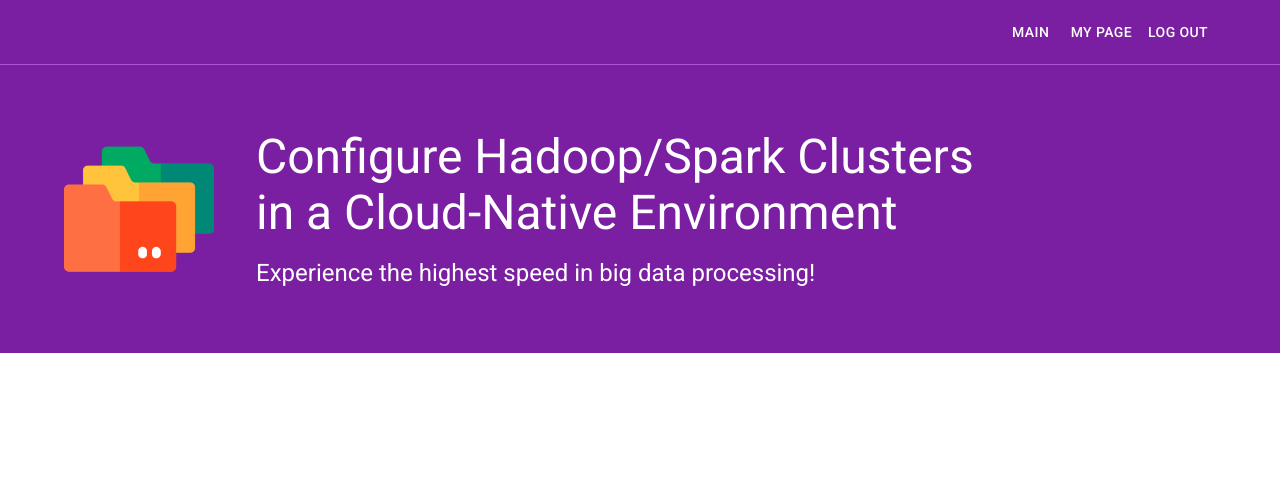
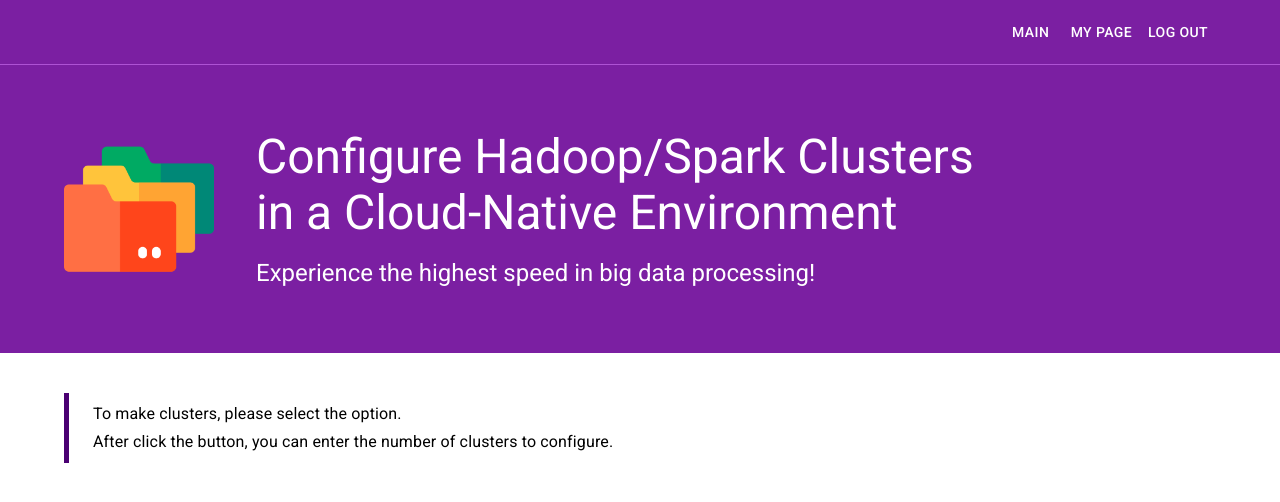
Before and after one commit to doheez/k8s-big-data-platform, a React (Create React App) app in the folder client/: page / in a window 1280 px wide. Shown: the top 502 px of the page. Built offline with nearby package versions, Linux system fonts and the light colour scheme.

Commit message:
feat: Add description for creating clusters
메인 화면의 배너 하단에
Hadoop/Spark 클러스터 생성을 위한 섹션을 만들고
사용자의 기능 이해를 돕기 위해 설명글을 추가합니다.

Task: #15

```diff
--- a/client/src/App.js
+++ b/client/src/App.js
@@ -7,12 +7,14 @@ import { ThemeProvider } from '@mui/material';
 import theme from './theme/Theme';
 import ResponsiveAppBar from './components/AppBar/ResponsiveAppBar';
 import Banner from './components/Banner/Banner';
+import CreatingCluster from './components/CreatingCluster/CreatingCluster';
 
 function App() {
   return (
     <ThemeProvider theme={theme}>
       <ResponsiveAppBar />
       <Banner />
+      <CreatingCluster />
     </ThemeProvider>
   );
 }
--- /dev/null
+++ b/client/src/components/CreatingCluster/CreatingCluster.css
@@ -0,0 +1,5 @@
+.divider {
+    width: 5px;
+    height: 70px;
+    background-color: #4a0072;
+}
--- /dev/null
+++ b/client/src/components/CreatingCluster/CreatingCluster.js
@@ -0,0 +1,18 @@
+import { Container, Grid } from "@mui/material";
+import CreatingClusterText from "./CreatingClusterText";
+import CreatingClusterButton from "./CreatingClusterButton";
+
+export default function CreatingCluster() {
+  return (
+      <Container maxWidth="lg">
+        <Grid container direction="column">
+          <Grid item my={5}>
+            <CreatingClusterText />
+          </Grid>
+          <Grid item>
+            <CreatingClusterButton />
+          </Grid>
+        </Grid>
+      </Container>
+  );
+}
--- /dev/null
+++ b/client/src/components/CreatingCluster/CreatingClusterButton.js
@@ -0,0 +1,3 @@
+export default function CreatingClusterButton() {
+
+}
--- /dev/null
+++ b/client/src/components/CreatingCluster/CreatingClusterText.js
@@ -0,0 +1,18 @@
+import { Grid, Typography } from "@mui/material"
+import "./CreatingCluster.css";
+
+export default function CreatingClusterText() {
+  return (
+    <Grid container>
+      <Grid item mr={3}>
+        <div className="divider"></div>
+      </Grid>
+      <Grid item sx={{ display: 'flex', alignItems: 'center' }}>
+        <Typography variant="subtitle1" component="div">
+          To make clusters, please select the option.<br />
+          After click the button, you can enter the number of clusters to configure.
+        </Typography>
+      </Grid>
+    </Grid>
+  );
+}
```
